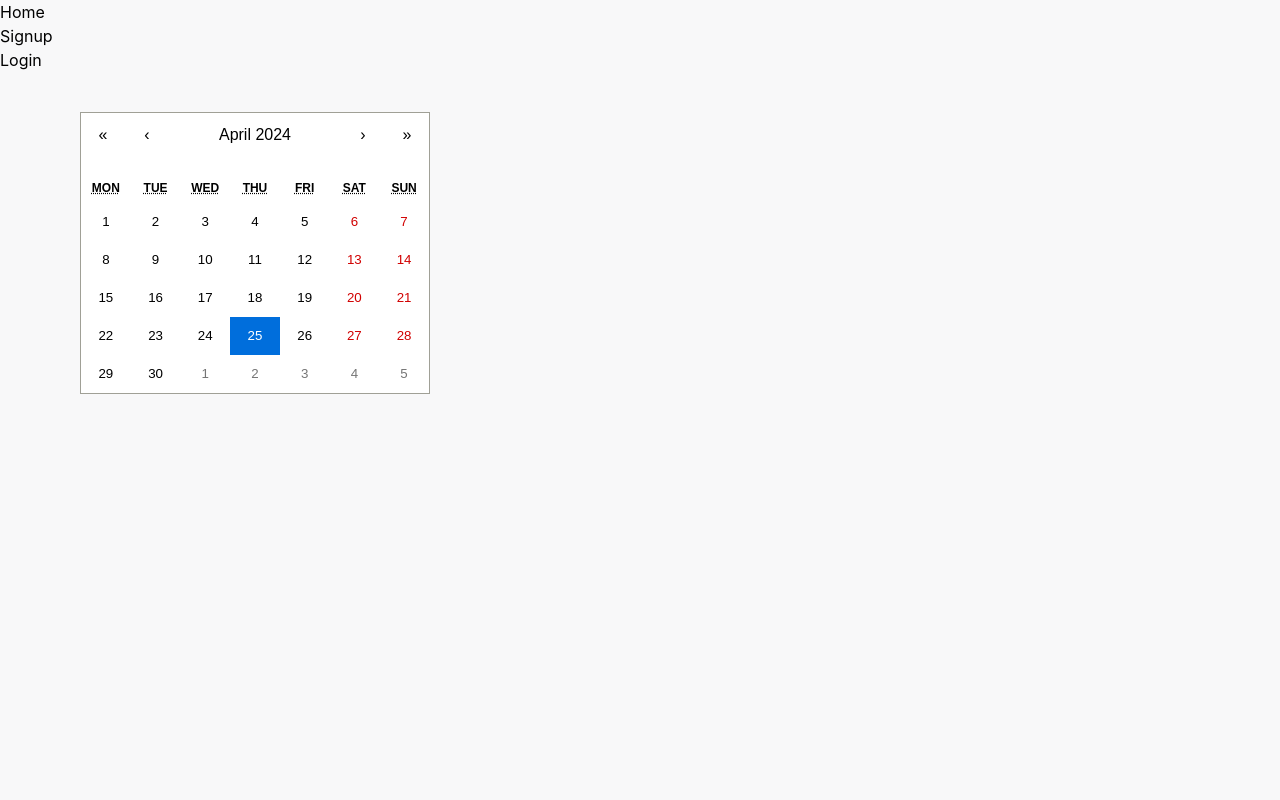
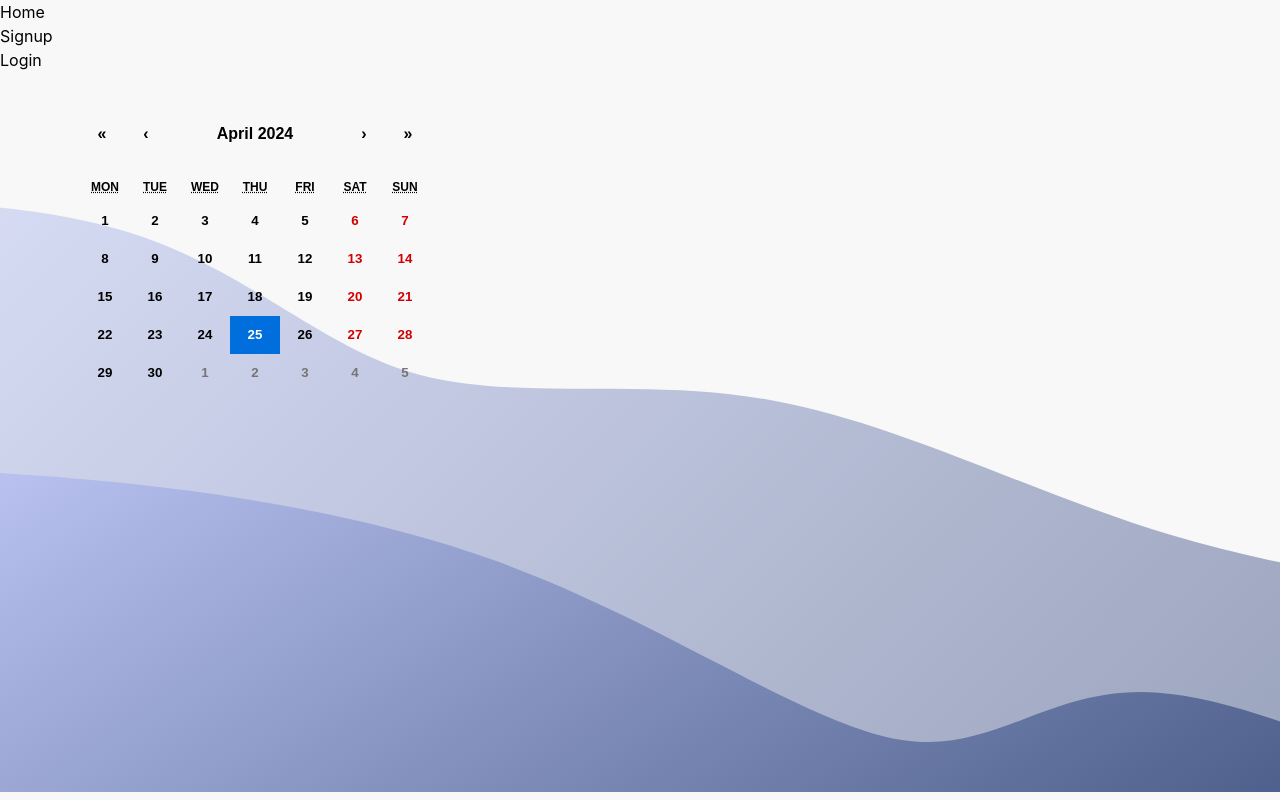
Before and after one commit to Gwenlgd/ironhack-fp-front, a React (Vite) app: page /calendar in a window 1280 px wide. Built offline with nearby package versions, Linux system fonts and the light colour scheme; no server answers.

Commit message:
Fix deploy & add design

```diff
--- a/src/components/Calendar/Calendar.css
+++ b/src/components/Calendar/Calendar.css
@@ -0,0 +1,5 @@
+.react-calendar {
+  border: none;
+  background-color: transparent;
+  font-weight: bolder;
+}
--- a/src/components/Calendar/CalendarComponent.jsx
+++ b/src/components/Calendar/CalendarComponent.jsx
@@ -2,6 +2,7 @@ import { useState } from "react";
 import Calendar from "react-calendar";
 import "react-calendar/dist/Calendar.css";
 import { useNavigate } from "react-router-dom";
+import "./Calendar.css";
 
 const CalendarComponent = ({ onDatePicked }) => {
   const [date, setDate] = useState(new Date());
--- a/src/components/Layout/LayoutContainer.jsx
+++ b/src/components/Layout/LayoutContainer.jsx
@@ -2,7 +2,7 @@ import React from "react";
 
 const LayoutContainer = ({ children }) => {
   return (
-    <div className="mx-4 mt-4 sm:mx-6 sm:mt-6 md:mx-10 md:mt-8 lg:mx-20 lg:mt-10">
+    <div className="mx-4 mt-20 sm:mx-6 sm:mt-6 md:mx-10 md:mt-8 lg:mx-20 lg:mt-10">
       {children}
     </div>
   );
--- a/src/components/Navbar/BottomNavBar.jsx
+++ b/src/components/Navbar/BottomNavBar.jsx
@@ -138,7 +138,7 @@ function BottomNavbar() {
           {showCalendar && (
             <div
               ref={calendarRef}
-              className="absolute bottom-16 left-1/2 transform -translate-x-1/2 z-50 bg-white rounded-lg shadow-lg p-4"
+              className="absolute bottom-16 left-1/2 transform -translate-x-1/2 z-50 bg-white opacity-75 rounded-lg shadow-lg p-4"
             >
               <CalendarComponent onDatePicked={handleDatePicked} />
             </div>
--- a/src/index.css
+++ b/src/index.css
@@ -11,8 +11,13 @@
 body {
   font-family: "Inter", sans-serif;
   line-height: 1.5;
-  min-height: 100vh;
+  min-height: 99vh;
   background-color: #f8f8f9;
+  background-image: url("./assets/background.svg");
+
+  background-size: cover;
+  background-position: center;
+  background-repeat: no-repeat;
 }
 
 /* CSS for hiding the bottom navbar on large screens */
--- a/src/pages/HomePage.jsx
+++ b/src/pages/HomePage.jsx
@@ -21,8 +21,8 @@ function HomePage() {
       {isLoggedIn ? (
         <>
           {/* <CalendarComponent onChange={handleDateClick} value={value} /> */}
-          <h1>HomePage</h1>
-          {<h3>Hello {user.name}</h3>}
+          {<h1>Hello</h1>}
+          {<h2>{user.name}</h2>}
           <p>
             <Link to="/inputs">All your inputs</Link>
           </p>
--- a/src/pages/LoginPage.jsx
+++ b/src/pages/LoginPage.jsx
@@ -34,8 +34,8 @@ function LoginPage() {
 
   const { name, email, password } = formState;
   return (
-    <div className="max-w-lg mx-auto p-8 bg-white shadow-md rounded-lg">
-      <h2 className="text-2xl font-bold text-center mb-6">Login Form</h2>
+    <div className="max-w-lg mx-auto p-8 bg-white shadow-md rounded-lg items-center ">
+      <h2 className="text-2xl font-bold text-center">Login Form</h2>
 
       {error && <p className="text-red-500 text-center mb-4">{error}</p>}
 
--- a/src/pages/Profile/ProfilePage.jsx
+++ b/src/pages/Profile/ProfilePage.jsx
@@ -66,7 +66,7 @@ function ProfilePage() {
         <>
           <div className="">
             <div
-              className=" flex items-center mt-40 justify-center bg-white rounded-lg shadow-lg"
+              className=" flex items-center mt-8 justify-center bg-white rounded-lg shadow-lg"
               style={{ height: "60vh", width: "100%" }}
             >
               <div className="w-full flex flex-col items-center p-8">
```
Also changed, not shown: src/assets/background.svg (added).
